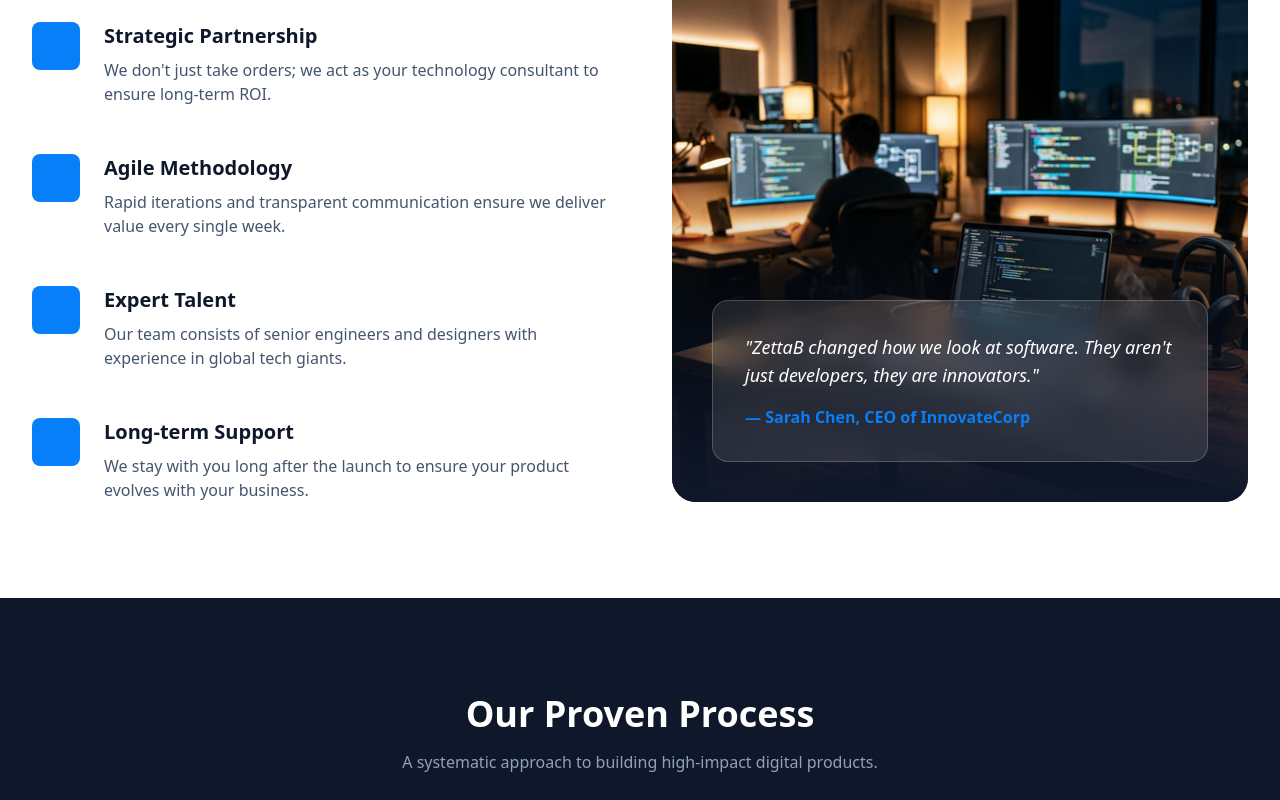
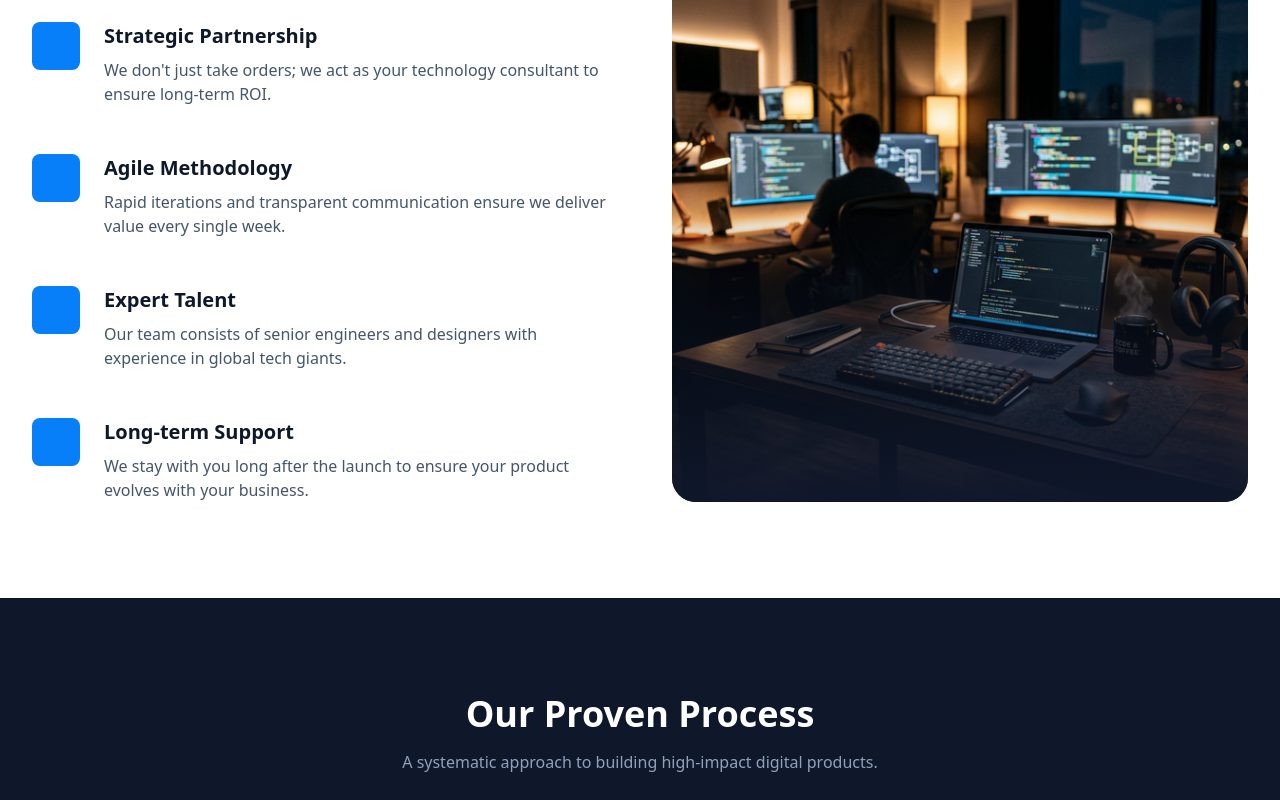
Before and after one commit to UnlimitedCollection/ZettaBSite, a Next.js app: page / in a window 1280 px wide. Shown: the part 3524-4324 px from the top of the page. Built offline with nearby package versions, Linux system fonts and the light colour scheme.

Commit message:
chore: hide Sarah Chen quote overlay (coming soon)

```diff
--- a/src/app/page.tsx
+++ b/src/app/page.tsx
@@ -344,10 +344,13 @@ export default function HomePage() {
             <div className="relative rounded-3xl overflow-hidden min-h-[360px] sm:min-h-[420px] lg:min-h-[500px]">
               <img alt="Collaboration" className="absolute inset-0 w-full h-full object-cover" src="/tech-bg.png" />
               <div className="absolute inset-0 bg-gradient-to-t from-slate-900 via-transparent to-transparent"></div>
+              {/* Quote overlay — hidden until ready */}
+              {false && (
               <div className="absolute bottom-10 left-10 right-10 p-8 bg-white/10 backdrop-blur-md rounded-2xl border border-white/20">
                 <p className="text-white text-lg font-medium italic">&quot;ZettaB changed how we look at software. They aren&apos;t just developers, they are innovators.&quot;</p>
                 <p className="text-primary font-bold mt-4">— Sarah Chen, CEO of InnovateCorp</p>
               </div>
+              )}
             </div>
           </div>
         </div>
```
